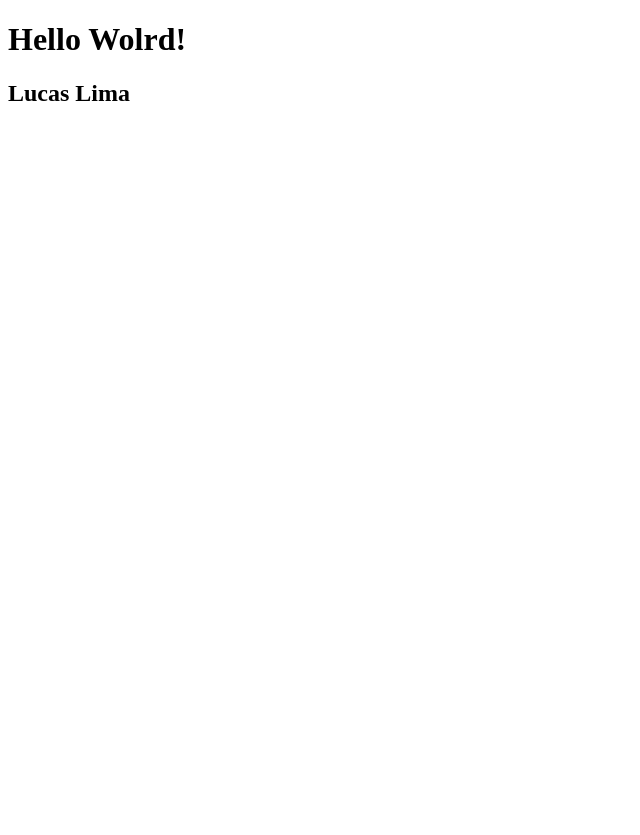
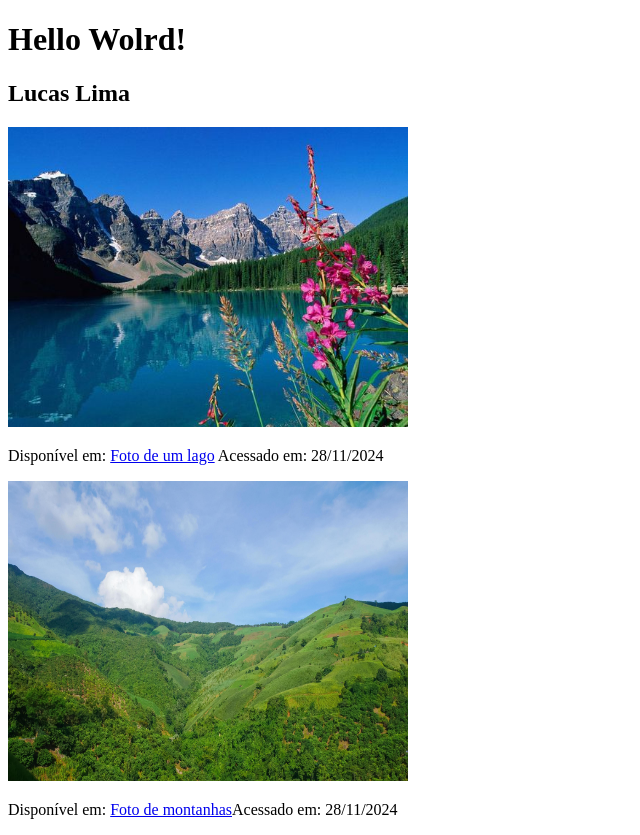
Before and after one commit to lucaslima7027/pratica2, a plain HTML site: page index.html in a window 1280 px wide. Shown: the whole page, without its empty margins (0-640 px from the left). Before the commit the page ends 800 px from the top, so only its background shows below. Drawn offline with Linux system fonts and the light colour scheme.

Commit message:
Adicionando a pasta imagens e as referencias no arquivo index.html

```diff
--- a/index.html
+++ b/index.html
@@ -4,9 +4,17 @@
     <meta charset="UTF-8">
     <meta name="viewport" content="width=device-width, initial-scale=1.0">
     <title>Prática 2</title>
+
+    <link rel="stylesheet" href="styles.css">
 </head>
 <body>
     <h1>Hello Wolrd!</h1>
     <h2>Lucas Lima</h2>
+
+    <img src="imagens/photo1.jpg" alt="foto de um lago">
+    <p>Disponível em: <a href="https://www.google.com/url?sa=i&url=https%3A%2F%2Fbr.pinterest.com%2Falexcarvnas%2Flagos-e-montanhas%2F&psig=AOvVaw1F7ch-sse-MJDFHuhGzQco&ust=1732921332070000&source=images&cd=vfe&opi=89978449&ved=0CBEQjRxqFwoTCJCkiZWRgIoDFQAAAAAdAAAAABAn">Foto de um lago</a> Acessado em: 28/11/2024</p>
+
+    <img src="imagens/photo2.jpg" alt="foto de montanhas">
+    <p>Disponível em: <a href="https://www.google.com/url?sa=i&url=https%3A%2F%2Fpt.vecteezy.com%2Ffoto%2F3296979-paisagem-montanhas-e-ceu-azul&psig=AOvVaw1F7ch-sse-MJDFHuhGzQco&ust=1732921332070000&source=images&cd=vfe&opi=89978449&ved=0CBEQjRxqFwoTCJCkiZWRgIoDFQAAAAAdAAAAABAd"> Foto de montanhas</a>Acessado em: 28/11/2024</p>
 </body>
 </html>
--- /dev/null
+++ b/styles.css
@@ -0,0 +1,4 @@
+img {
+    width: 400px;
+    height: 300px;
+}
```
Also changed, not shown: imagens/photo1.jpg (added), imagens/photo2.jpg (added).
